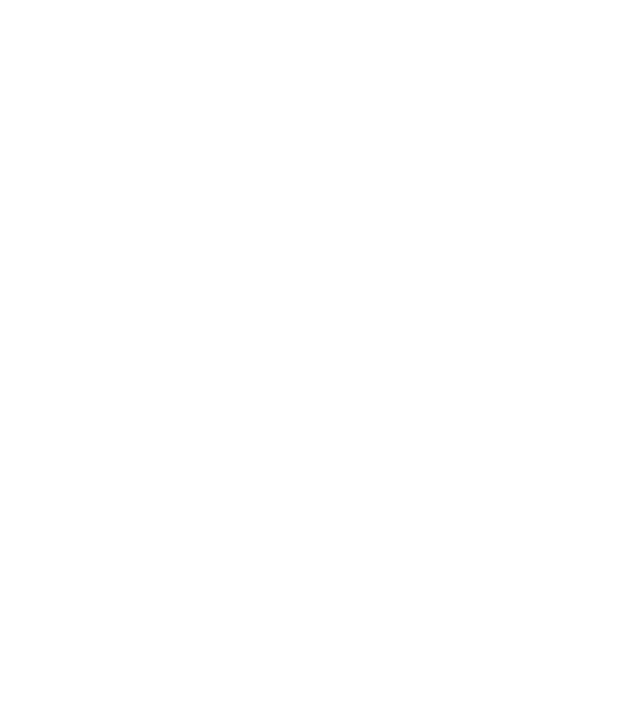
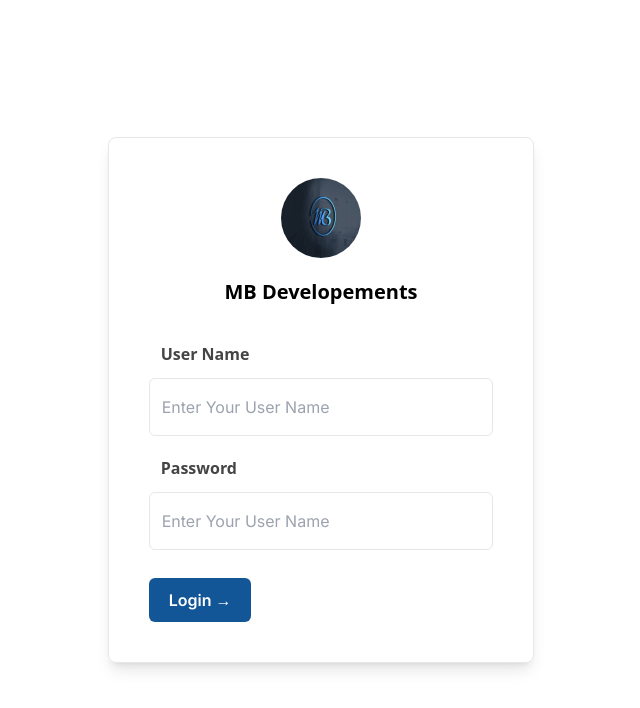
Before and after one commit to AliSherTR/MB-Developments-Portfolio, a React (Vite) app: page /admin-login in a window 1280 px wide. Before the commit this address had no page. Shown: the top 708 px of the page, without its empty margins (319-959 px from the left). Built offline with nearby package versions, Linux system fonts and the light colour scheme.

Commit message:
login route

```diff
--- a/package.json
+++ b/package.json
@@ -20,6 +20,7 @@
     "react-router-dom": "^6.22.0",
     "react-slick": "^0.29.0",
     "react-social-icons": "^6.10.0",
+    "react-toastify": "^10.0.4",
     "slick-carousel": "^1.8.1"
   },
   "devDependencies": {
--- a/src/App.jsx
+++ b/src/App.jsx
@@ -6,6 +6,7 @@
 import Dashboard from "./pages/admin/Dashboard";
 import Heroes from "./pages/admin/Heroes";
 import Careers from "./pages/admin/Careers";
+import Login from "./pages/admin/Login";
 
 function App() {
     return (
@@ -19,6 +20,7 @@
                     <Route path="/admin/heros" element={<Heroes />} />
                     <Route path="careers" element={<Careers />} />
                 </Route>
+                <Route path="/admin-login" element={<Login />} />
             </Routes>
         </BrowserRouter>
     );
--- a/src/pages/Homepage.jsx
+++ b/src/pages/Homepage.jsx
@@ -56,6 +56,10 @@
                 <Careers />
                 <OurTeam />
                 <Testimonials />
+                <h1 className="p-2 bg-red-400 text-white rounded-lg animate-pulse font-semibold">
+                    The form is not working yet if you wanna contact us use the
+                    email in the footer
+                </h1>
                 <ContactUs />
             </main>
             <button
--- /dev/null
+++ b/src/pages/admin/Login.jsx
@@ -0,0 +1,91 @@
+import { useState } from "react";
+import Button from "../../Components/Button";
+import logo from "../../assets/logo.jpg";
+import { ToastContainer, toast } from "react-toastify";
+export default function Login() {
+    const [formData, setFormData] = useState({ username: "", password: "" });
+
+    function resetForm() {
+        setFormData({ username: "", password: "" });
+    }
+    function handleSumbit() {
+        if (!formData.username) {
+            toast.error("OOPS");
+            resetForm();
+            return;
+        }
+        if (!formData.password) {
+            resetForm();
+            return;
+        }
+        console.log(formData.username);
+        console.log(formData.password);
+    }
+    return (
+        <main className=" min-h-screen flex items-center justify-center flex-col">
+            <ToastContainer position="top-left" />
+            <div className="p-10 border shadow-lg rounded-lg md:w-1/3">
+                <form className=" flex flex-col gap-5  mb-4 ">
+                    <img
+                        src={logo}
+                        alt=""
+                        className="block m-auto w-20 h-20 rounded-full"
+                    />
+                    <h1 className="font-semibold text-xl mb-4 text-center ">
+                        MB Developements
+                    </h1>
+
+                    <div className=" flex flex-col gap-3">
+                        <label
+                            htmlFor="username"
+                            className=" px-3 font-semibold text-[#444]"
+                        >
+                            User Name
+                        </label>
+                        <input
+                            type="text"
+                            id="username"
+                            className="px-3 py-4 border rounded-md font-inter"
+                            placeholder="Enter Your User Name"
+                            value={formData.username}
+                            onChange={(e) =>
+                                setFormData({
+                                    ...formData,
+                                    username: e.target.value,
+                                })
+                            }
+                        />
+                    </div>
+
+                    <div className=" flex flex-col gap-3">
+                        <label
+                            htmlFor="password"
+                            className=" px-3 font-semibold text-[#444]"
+                        >
+                            Password
+                        </label>
+                        <input
+                            type="password"
+                            id="password"
+                            className="px-3 py-4 border rounded-md font-inter"
+                            placeholder="Enter Your User Name"
+                            value={formData.password}
+                            onChange={(e) =>
+                                setFormData({
+                                    ...formData,
+                                    password: e.target.value,
+                                })
+                            }
+                        />
+                    </div>
+                </form>
+                <Button
+                    text="Login"
+                    onClick={() => {
+                        handleSumbit();
+                    }}
+                />
+            </div>
+        </main>
+    );
+}
```
Also changed, not shown: 1 other file (tests, documents, lock files or other folders).
